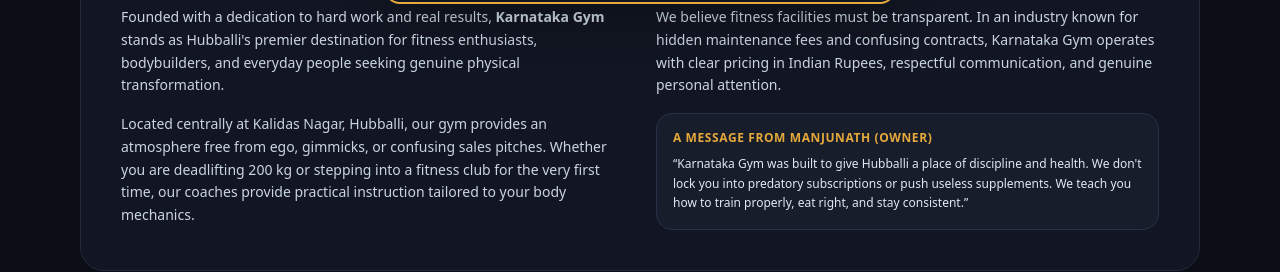
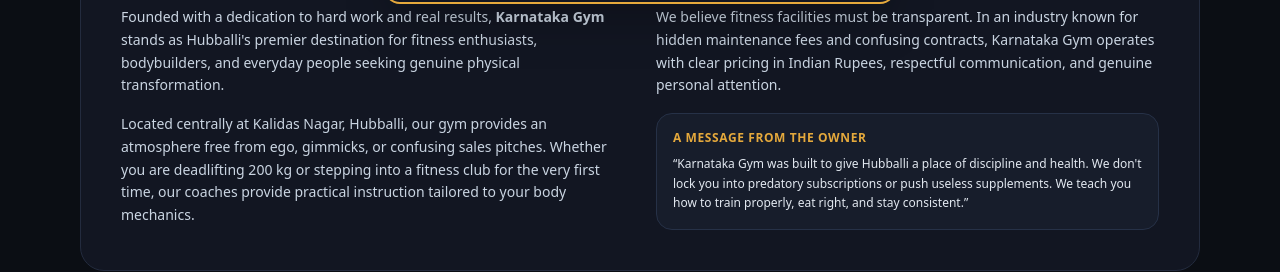
Before and after one commit to workforferoz/karnataka-gym, a Next.js app: page / in a window 1280 px wide. Shown: the part 780-1052 px from the top of the page. Built offline with nearby package versions, Linux system fonts and the light colour scheme.

Commit message:
feat: change message header to 'A Message From The Owner'

```diff
--- a/src/app/page.tsx
+++ b/src/app/page.tsx
@@ -268,7 +268,7 @@ export default function PublicGymWebsite() {
                 </p>
                 <div className="p-4 rounded-2xl bg-[#171D2B] border border-[#263147] space-y-2">
                   <span className="text-xs font-extrabold text-[#E5A93C] uppercase tracking-wider block">
-                    A Message From Manjunath (Owner)
+                    A Message From The Owner
                   </span>
                   <p className="text-xs text-slate-200 leading-relaxed">
                     &ldquo;Karnataka Gym was built to give Hubballi a place of discipline and health. We don&apos;t lock you into predatory subscriptions or push useless supplements. We teach you how to train properly, eat right, and stay consistent.&rdquo;
```
